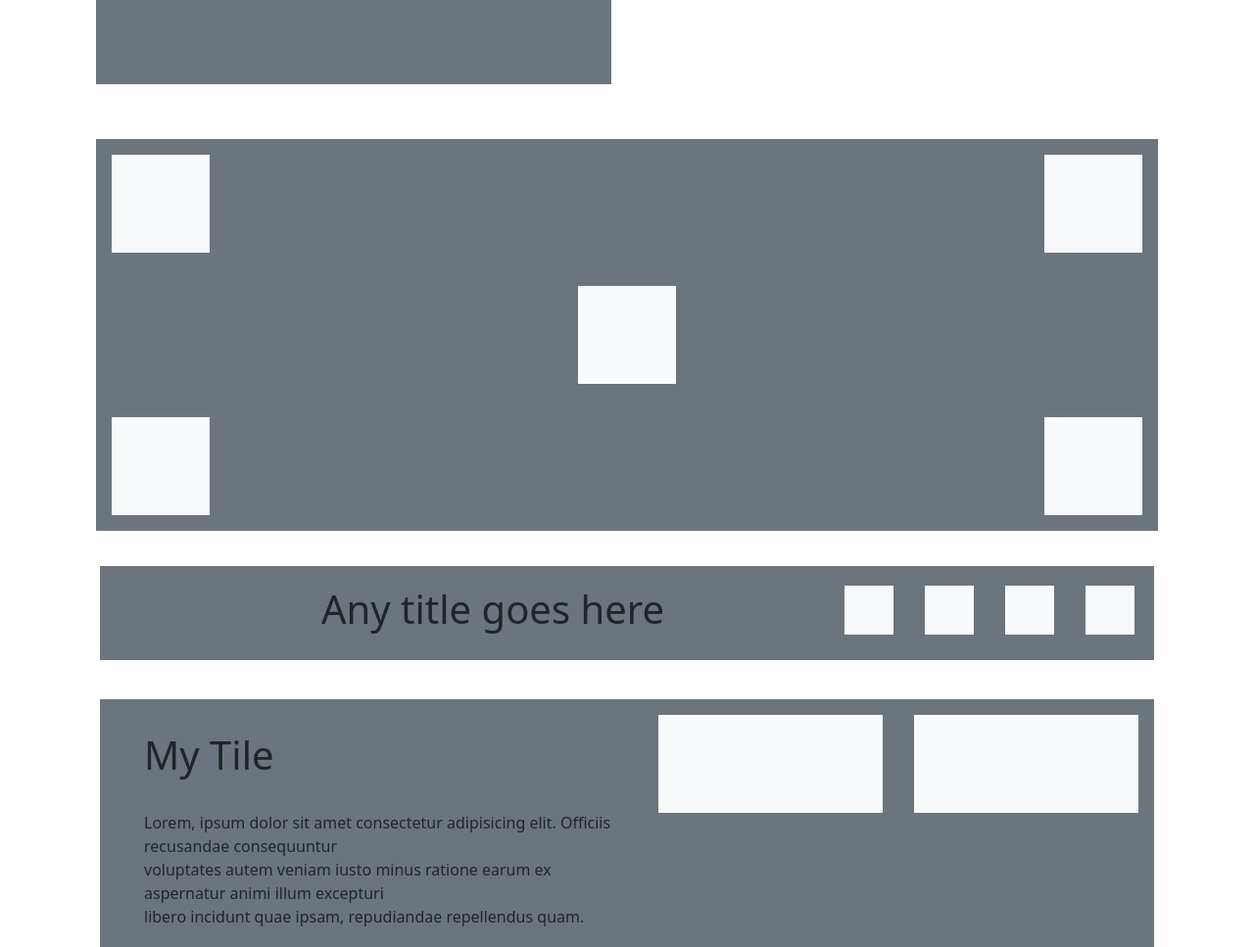
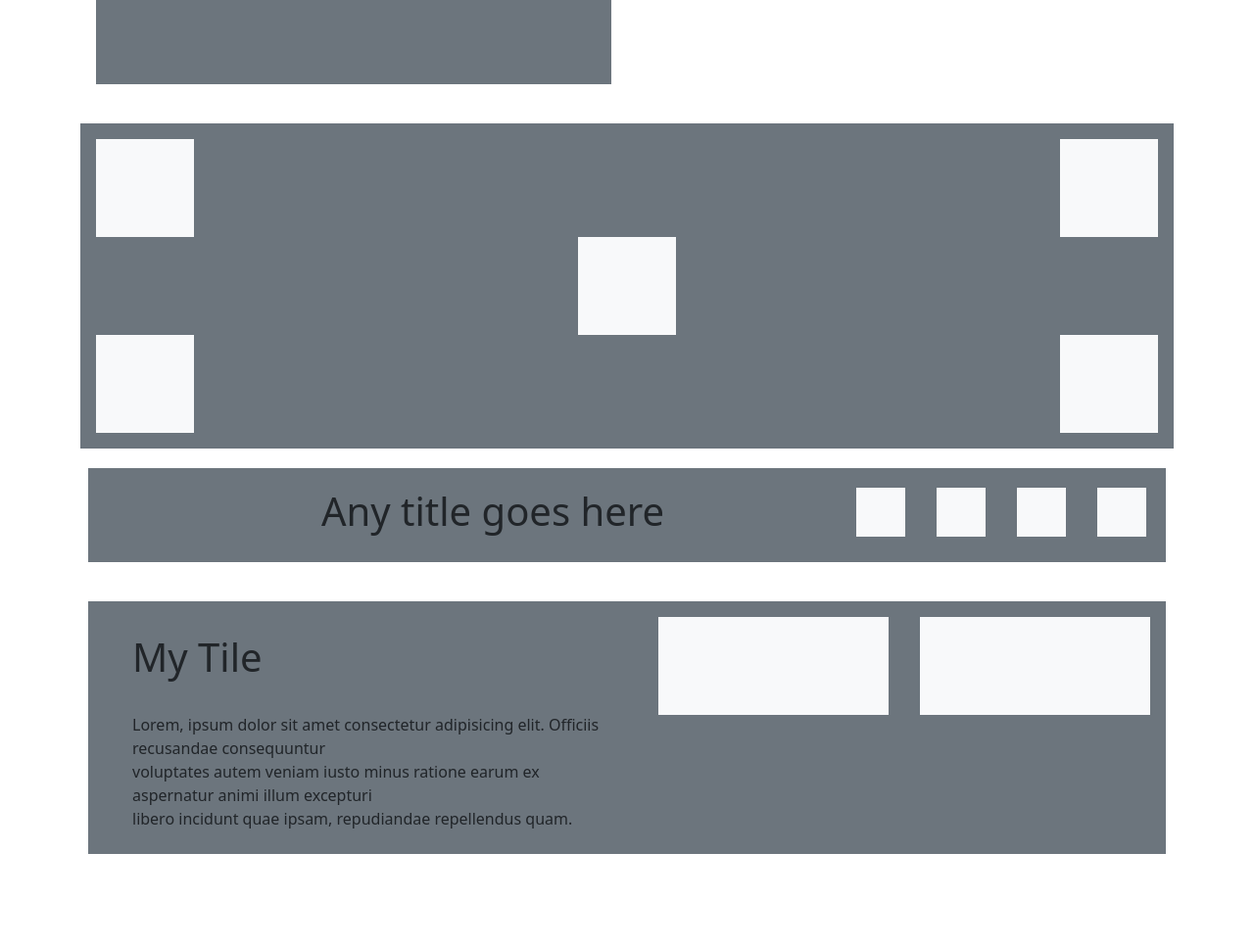
Before and after one commit to PoonamU01/tasklayout, a plain HTML site: page index.html in a window 1280 px wide. Shown: the part 900-1867 px from the top of the page at 98% size. After the commit the page ends 1792 px from the top, so only its background shows below. Drawn offline with nearby package versions, Linux system fonts and the light colour scheme.

Commit message:
first commit

```diff
--- a/index.html
+++ b/index.html
@@ -45,15 +45,15 @@
             </div>
         </div>
 
-        <div class="container text-center p-3 mt-4">
-            <div class="position-relative bg-secondary" style="padding: 200px;">
-                <div class="position-absolute top-0 start-0 bg-light m-3" style="height: 20px; width: 40px; padding: 50px;"><br></div>
-                <div class="position-absolute top-0 end-0 bg-light m-3" style="height: 20px; width: 40px; padding: 50px;"></div>
-                <div class="position-absolute top-50 start-50 translate-middle bg-light" style="height: 20px; width: 40px; padding: 50px;"></div>
-                <div class="position-absolute bottom-0 start-0 bg-light m-3" style="height: 20px; width: 40px; padding: 50px;"></div>
-                <div class="position-absolute bottom-0 end-0 bg-light m-3" style="height: 20px; width: 40px; padding: 50px;"></div>
+        <div class="container bg-secondary p-3 mt-4">
+            <div class="position-relative" style="padding: 150px;">
+              <div class="position-absolute top-0 start-0 bg-light" style="padding: 50px; height: 20px; width: 40px;"><br></div>
+              <div class="position-absolute top-0 end-0 bg-light" style="padding: 50px; height: 20px; width: 40px"></div>
+              <div class="position-absolute top-50 start-50 translate-middle bg-light" style="padding: 50px; height: 20px; width: 40px"></div>
+              <div class="position-absolute bottom-0 start-0 bg-light" style="padding: 50px; height: 20px; width: 40px"></div>
+              <div class="position-absolute bottom-0 end-0 bg-light" style="padding: 50px; height: 20px; width: 40px"></div>
             </div>
-
+          </div>
         </div>
 
         <div class="container p-3">
```
